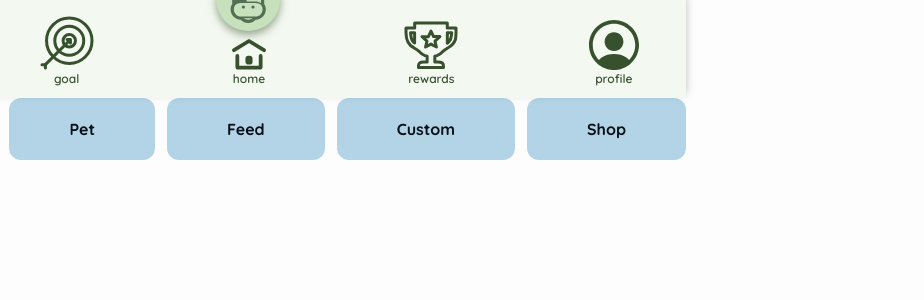
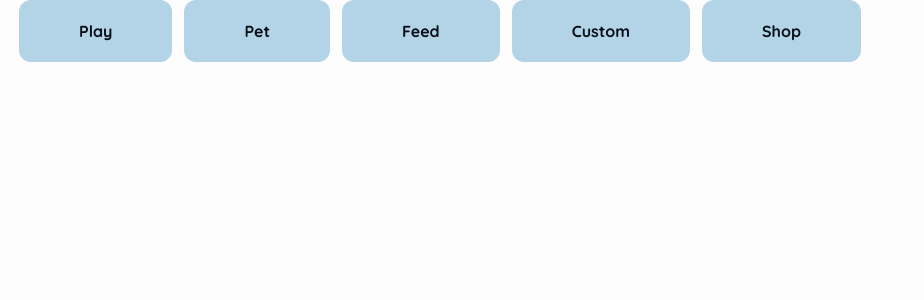
Before and after one commit to AlyssaHug/Design02_App, a Next.js app: page / in a window 1280 px wide. Shown: the top 300 px of the page, without its empty margins (0-924 px from the left). Built offline with nearby package versions, Linux system fonts and the light colour scheme.

Commit message:
slider no drag play button fixed

```diff
--- a/app/page.js
+++ b/app/page.js
@@ -6,7 +6,7 @@ import Slider from "@/app/ui/slider/slider";
 function Page() {
     return (
         <>
-            <Nav />
+
             <Slider />
         </>
     );
--- a/app/ui/slider/slider.js
+++ b/app/ui/slider/slider.js
@@ -2,6 +2,7 @@ import classNames from "classnames";
 import { Quicksand, Libre_Franklin } from "next/font/google";
 import Button from "@/app/ui/Buttons/Buttons";
 import styles from "@/app/ui/slider/slider.module.css";
+import { useRef, useEffect } from "react";
 
 const libreFranklin = Libre_Franklin({
     variable: "--font-libre-franklin",
@@ -11,8 +12,56 @@ const quicksand = Quicksand({
 });
 
 export default function Slider({ style, onClick }) {
+    const sliderRef = useRef(null);
+
+    useEffect(() => {
+        const slider = sliderRef.current;
+        let isDown = false;
+        let startX;
+        let scrollLeft;
+
+        const startDragging = (e) => {
+            isDown = true;
+            slider.classList.add(styles.active);
+            startX = e.pageX || e.touches[0].pageX;
+            scrollLeft = slider.scrollLeft;
+        };
+
+        const stopDragging = () => {
+            isDown = false;
+            slider.classList.remove(styles.active);
+        };
+
+        const drag = (e) => {
+            if (!isDown) return;
+            e.preventDefault();
+            const x = e.pageX || e.touches[0].pageX;
+            const walk = (x - startX) * 2;
+            slider.scrollLeft = scrollLeft - walk;
+        };
+
+        slider.addEventListener("mousedown", startDragging);
+        slider.addEventListener("touchstart", startDragging);
+        slider.addEventListener("mousemove", drag);
+        slider.addEventListener("touchmove", drag);
+        slider.addEventListener("mouseup", stopDragging);
+        slider.addEventListener("touchend", stopDragging);
+        slider.addEventListener("mouseleave", stopDragging);
+
+        return () => {
+            slider.removeEventListener("mousedown", startDragging);
+            slider.removeEventListener("touchstart", startDragging);
+            slider.removeEventListener("mousemove", drag);
+            slider.removeEventListener("touchmove", drag);
+            slider.removeEventListener("mouseup", stopDragging);
+            slider.removeEventListener("touchend", stopDragging);
+            slider.removeEventListener("mouseleave", stopDragging);
+        };
+    }, []);
+
     return (
-        <div className={styles.slider}>
+        <div className={styles.sliderWrapper}>
+            <div className={styles.slider} ref={sliderRef}>
                 <Button
                     value="Play"
                     color="light-blue"
@@ -44,5 +93,6 @@ export default function Slider({ style, onClick }) {
                     customClass={styles.lightBlueOverride}
                 />
             </div>
+        </div>
     );
 }
--- a/app/ui/slider/slider.module.css
+++ b/app/ui/slider/slider.module.css
@@ -1,31 +1,25 @@
 .lightBlueOverride {
-    padding: 6px 60px !important; /* Further increased horizontal padding for longer buttons */
-    max-width: 500px !important; /* Even wider button */
-    margin: 0 !important; /* Override default button margin to remove unwanted gaps */
-    height: 62px !important; /* Maintain vertical size */
-    font-size: 16px !important; /* Unchanged font size */
+    padding: 6px 60px !important;
+    min-width: max-content !important;
+    box-sizing: border-box !important;
+    margin: 0 !important;
+    height: 62px;
+    font-size: 16px !important;
     font-style: normal;
     font-weight: 800 !important;
-    line-height: 20px !important; /* Unchanged line height */
-    white-space: nowrap;
+    line-height: 20px !important;
+    background-color: #b2d4e6;
+    border-radius: 12px;
+    display: flex !important;
+    flex-direction: row !important;
 }
+
 .slider {
     display: flex;
     flex-direction: row;
-    gap: 12px; /* Spacing between buttons */
-    margin-left: 50px; /* Shift right */
-    flex-wrap: nowrap; /* Keep buttons in a single row */
-    overflow-x: auto; /* Enable horizontal scrolling */
-    scroll-behavior: smooth; /* Smooth scrolling */
-    padding-bottom: 10px; /* Space for scrollbar area */
-    -webkit-overflow-scrolling: touch; /* Smooth */
+    gap: 12px; /* Keep from your latest code */
+    margin-left: 0px; /* Keep from your latest code */
+    flex-wrap: nowrap; /* Single row for carousel */
+    padding-left: 50px;
+    margin-left: 350px;
 }
-
-.slider::-webkit-scrollbar {
-    display: none;
-}
-
-.slider {
-    -ms-overflow-style: none; /* Hide scrollbar in IE/Edge */
-    scrollbar-width: none; /* Hide scrollbar in Firefox */
-}
```
Also changed, not shown: app/ui/Buttons/Buttons.js (line endings or trailing spaces), app/ui/Buttons/Buttons.module.css (line endings or trailing spaces). Lines whose indentation alone changed are shown as unchanged.
